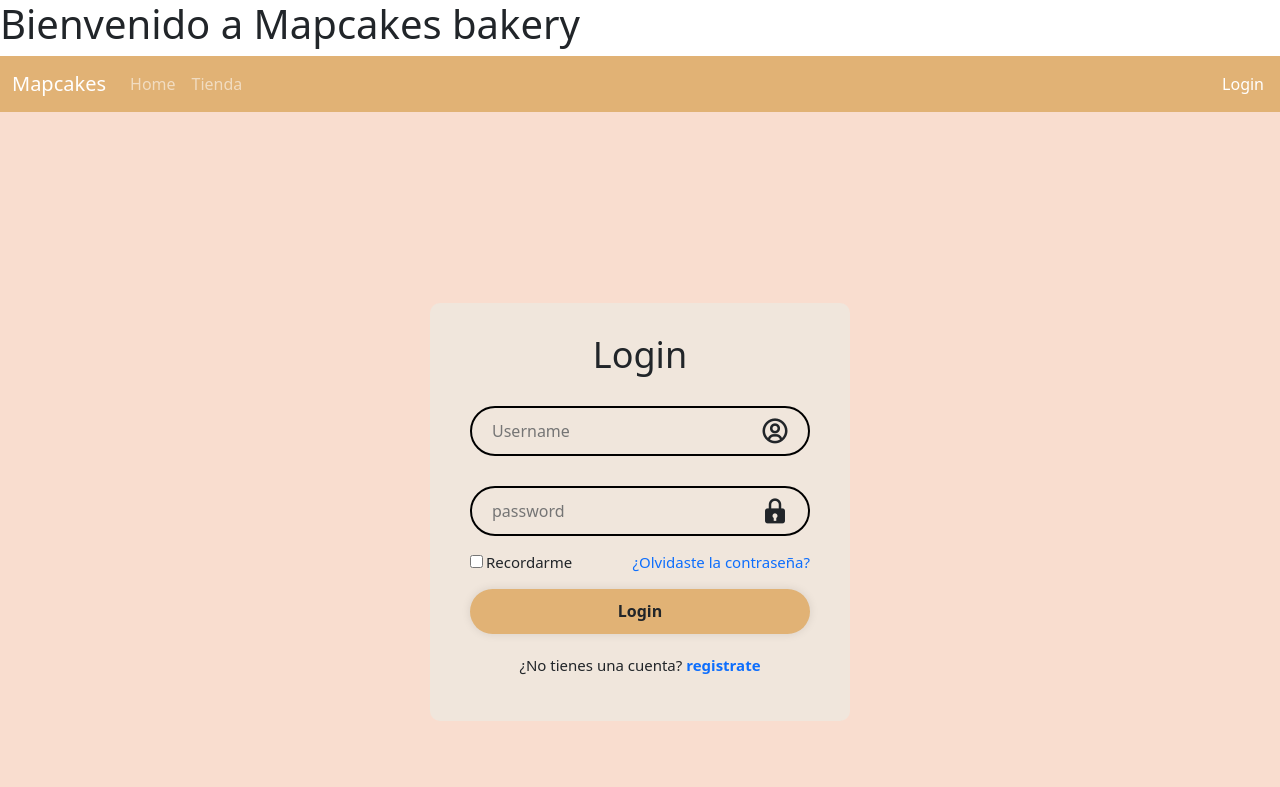
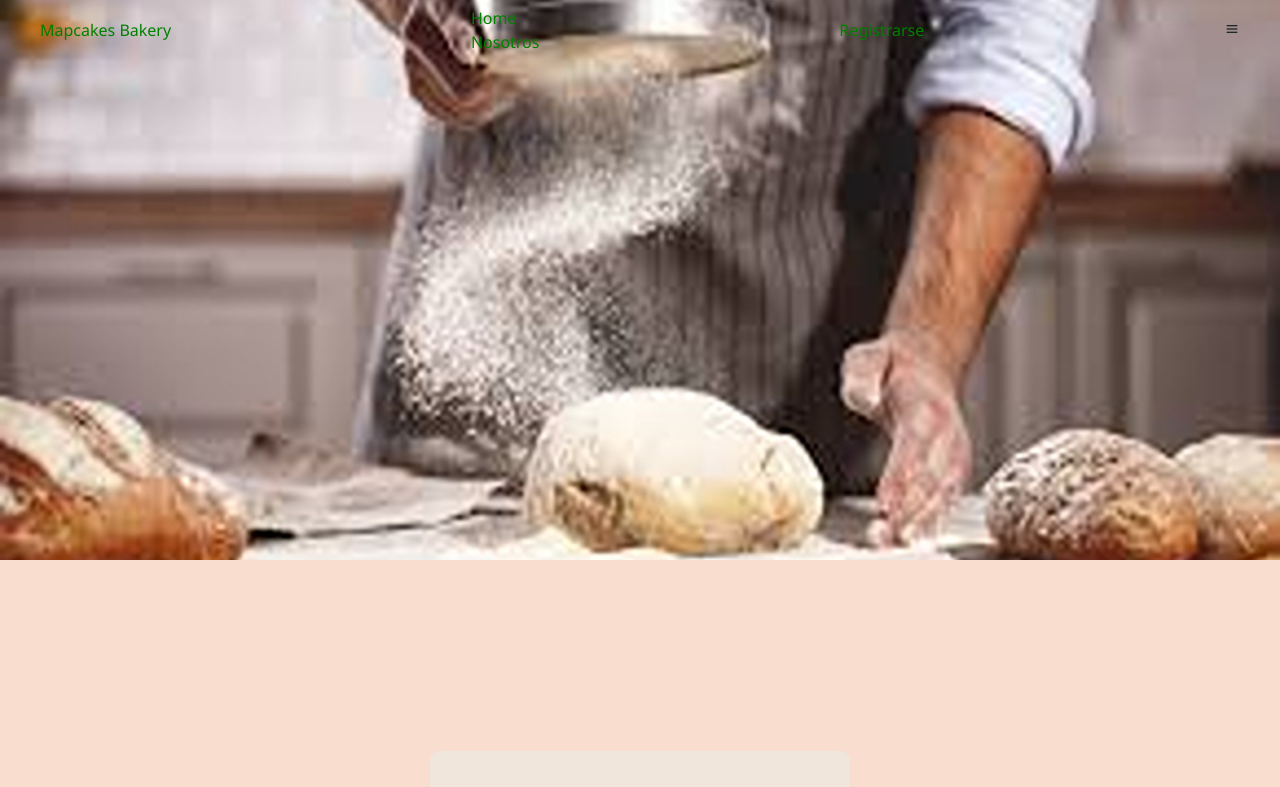
Before and after one commit to mitogetagamer/Proyecto-angular, an Angular app in the folder angular/: page /login in a window 1280 px wide. Shown: the top 787 px of the page. Built offline with nearby package versions, Linux system fonts and the light colour scheme.

Commit message:
beta de actulización del navbar

```diff
--- a/angular/src/app/components/iniciar-sesion/iniciar-sesion.component.html
+++ b/angular/src/app/components/iniciar-sesion/iniciar-sesion.component.html
@@ -26,7 +26,9 @@
       </div>
       <button type="submit" class="btn" value="iniciar-sesion">Login</button>
       <div class="register-link">
-        <p>¿No tienes una cuenta? <a href="#">registrate</a></p>
+        <p>
+          ¿No tienes una cuenta? <a routerLink="/registrarse">registrate</a>
+        </p>
       </div>
     </form>
   </div>
--- a/angular/src/app/components/iniciar-sesion/iniciar-sesion.component.ts
+++ b/angular/src/app/components/iniciar-sesion/iniciar-sesion.component.ts
@@ -9,11 +9,12 @@ import { Router } from '@angular/router';
 import { ToastrService } from 'ngx-toastr';
 import { Credential } from '../../credenciales/credentials';
 import { LoginServiceService } from '../../services/login.service.service';
+import { RouterLink } from '@angular/router';
 
 @Component({
   selector: 'app-iniciar-sesion',
   standalone: true,
-  imports: [ReactiveFormsModule],
+  imports: [ReactiveFormsModule, RouterLink],
   templateUrl: './iniciar-sesion.component.html',
   styleUrl: './iniciar-sesion.component.css',
 })
--- a/angular/src/app/components/navegacion/navegacion.component.css
+++ b/angular/src/app/components/navegacion/navegacion.component.css
@@ -1,4 +1,43 @@
-.navegation {
+* {
+  margin: 0;
+  padding: 0;
+  box-sizing: border-box;
+  font-family: "Segoe UI", Tahoma, Geneva, Verdana, sans-serif;
+}
+body {
+  height: 70vh;
+  background-color: #f3dbc3;
+  background-image: url("../../../assets/images/bkry\ nav_11zon.jpeg");
+  background-size: cover;
+  background-position: center;
+}
+li {
+  list-style: none;
+}
+a {
+  text-decoration: none;
+  color: green;
+  font-size: 1rem;
+}
+
+a:hover {
+  color: aqua;
+}
+header {
+  position: relative;
+  padding: 0 2rem;
+}
+.navbar {
+  width: 100%;
+  height: 60px;
+  max-width: 1200px;
+  margin: 0 auto;
+  display: flex;
+  align-items: center;
+  justify-content: space-between;
+}
+
+/* .navegation {
   background-color: #e1b275;
 }
 .rutas {
@@ -16,4 +55,4 @@
 }
 a:hover {
   color: #d08e73;
-}
+} */
--- a/angular/src/app/components/navegacion/navegacion.component.html
+++ b/angular/src/app/components/navegacion/navegacion.component.html
@@ -1,6 +1,21 @@
-<h1>Bienvenido a Mapcakes bakery</h1>
-
-<nav
+<body>
+  <header>
+    <div class="navbar">
+      <div class="logo">
+        <a href="#">Mapcakes Bakery</a>
+      </div>
+      <ul class="links">
+        <li><a routerLink="/inicio">Home</a></li>
+        <li><a routerLink="/nosotros"> Nosotros</a></li>
+      </ul>
+      <a class="action_btn" routerLink="/registrarse"> Registrarse</a>
+      <div class="toggle_btn">
+        <i class="bx bx-menu"></i>
+      </div>
+    </div>
+  </header>
+</body>
+<!-- <nav
   class="navbar navbar-expand-lg bg-my-color navegation"
   data-bs-theme="dark"
 >
@@ -33,17 +48,4 @@
     <a routerLink="login" class="nav-link">Login</a>
     }
   </div>
-</nav>
-
-<!-- <nav class="navegation">
-  <div class="contenedorRutas">
-    <div><a class="rutas" routerLink="/inicio">Home</a></div>
-    <div><a class="rutas" routerLink="/productos"> Productos</a></div>
-    <div><a class="rutas" routerLink="servicios">Servicios</a></div>
-    <div><a class="rutas" routerLink="/nosotros"> Nosotros</a></div>
-    <div><a class="rutas" routerLink="/contacto"> Contacto</a></div>
-    <div><a class="rutas" routerLink="/registrarse"> Registrarse</a></div>
-    <div><a class="rutas" routerLink="/login"> Iniciar sesion</a></div>
-    <div><a class="rutas" routerLink="/privado"> Privado</a></div>
-  </div>
 </nav> -->
--- a/angular/src/app/components/privado/privado.component.ts
+++ b/angular/src/app/components/privado/privado.component.ts
@@ -21,7 +21,7 @@ export class PrivadoComponent {
         console.log('response: ', response);
         if (response.resultado === 'bien') {
           this.name = response.datos.name;
-          this.toastrService.success(`hola, ${this.name}!`);
+          this.toastrService.success(`hola, bienvenido!`);
         } else {
           //console.log('el token no es válido...');
           this.loginservice.logOut();
--- a/angular/src/index.html
+++ b/angular/src/index.html
@@ -20,6 +20,13 @@
       href="https://unpkg.com/boxicons@2.1.4/css/boxicons.min.css"
       rel="stylesheet"
     />
+    <link
+      rel="stylesheet"
+      href="https://cdnjs.cloudflare.com/ajax/libs/font-awesome/6.5.2/css/all.min.css"
+      integrity="sha512-SnH5WK+bZxgPHs44uWIX+LLJAJ9/2PkPKZ5QiAj6Ta86w+fsb2TkcmfRyVX3pBnMFcV7oQPJkl9QevSCWr3W6A=="
+      crossorigin="anonymous"
+      referrerpolicy="no-referrer"
+    />
   </head>
   <body>
     <app-root> </app-root>
```
Also changed, not shown: angular/src/assets/images/bkry nav_11zon.jpeg (added).
